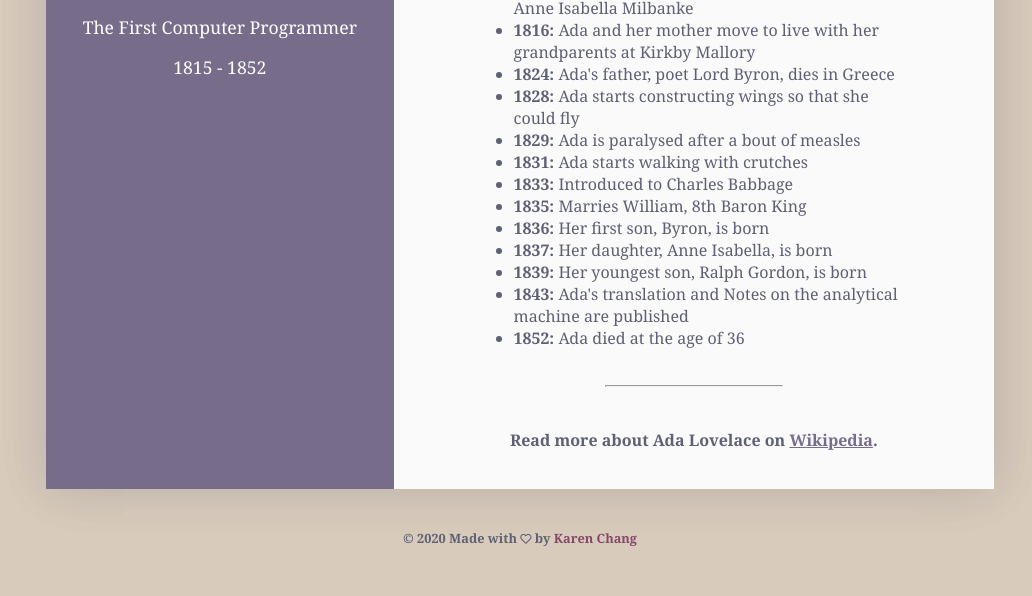
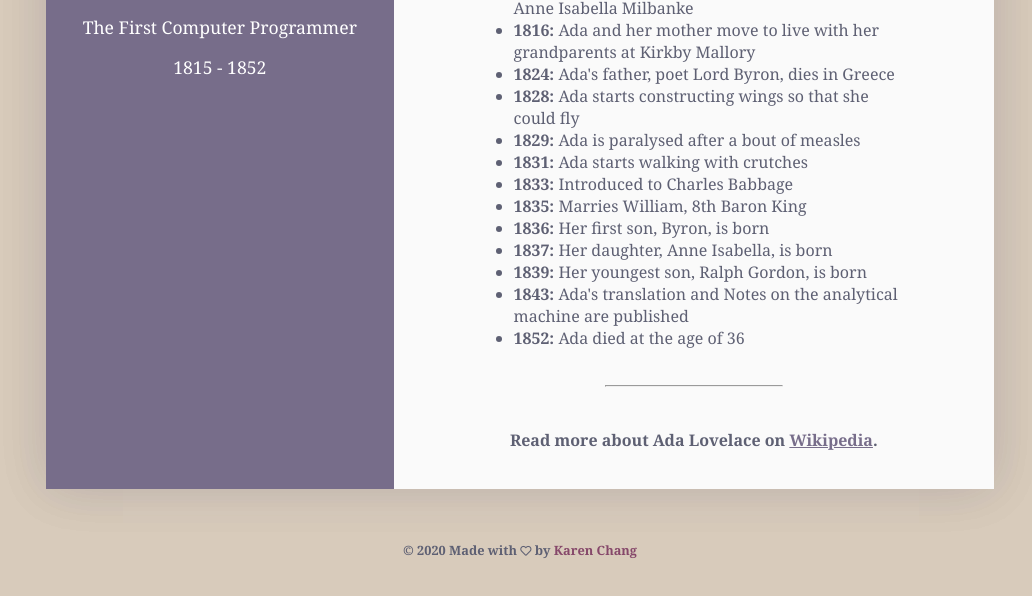
Before and after one commit to karen-developer/ada-lovelace, a plain HTML site: page index.html in a window 1280 px wide. Shown: the part 971-1567 px from the top of the page, without its empty margins (120-1152 px from the left). Drawn offline with Linux system fonts and the light colour scheme.

Commit message:
update css

```diff
--- a/index.html
+++ b/index.html
@@ -7,7 +7,6 @@
   <!--font awesome-->
   <link rel="stylesheet" href="https://use.fontawesome.com/releases/v5.14.0/css/all.css"
     integrity="sha384-HzLeBuhoNPvSl5KYnjx0BT+WB0QEEqLprO+NBkkk5gbc67FTaL7XIGa2w1L0Xbgc" crossorigin="anonymous">
-
   <link rel="stylesheet" href="css/styles.css">
 </head>
 
@@ -81,9 +80,8 @@
   </div>
 
   <footer>
-    © 2020 Made with <i class="far fa-heart"></i> by <a class="karen" href="https://karen-developer.com"
-      target="_blank">Karen
-      Chang</a>
+    <p>© 2020 Made with <i class="far fa-heart"></i> by <a class="karen" href="https://karen-developer.com"
+        target="_blank">Karen Chang</a></p>
   </footer>
 
 </body>
```
Also changed, not shown: 1 other file.
